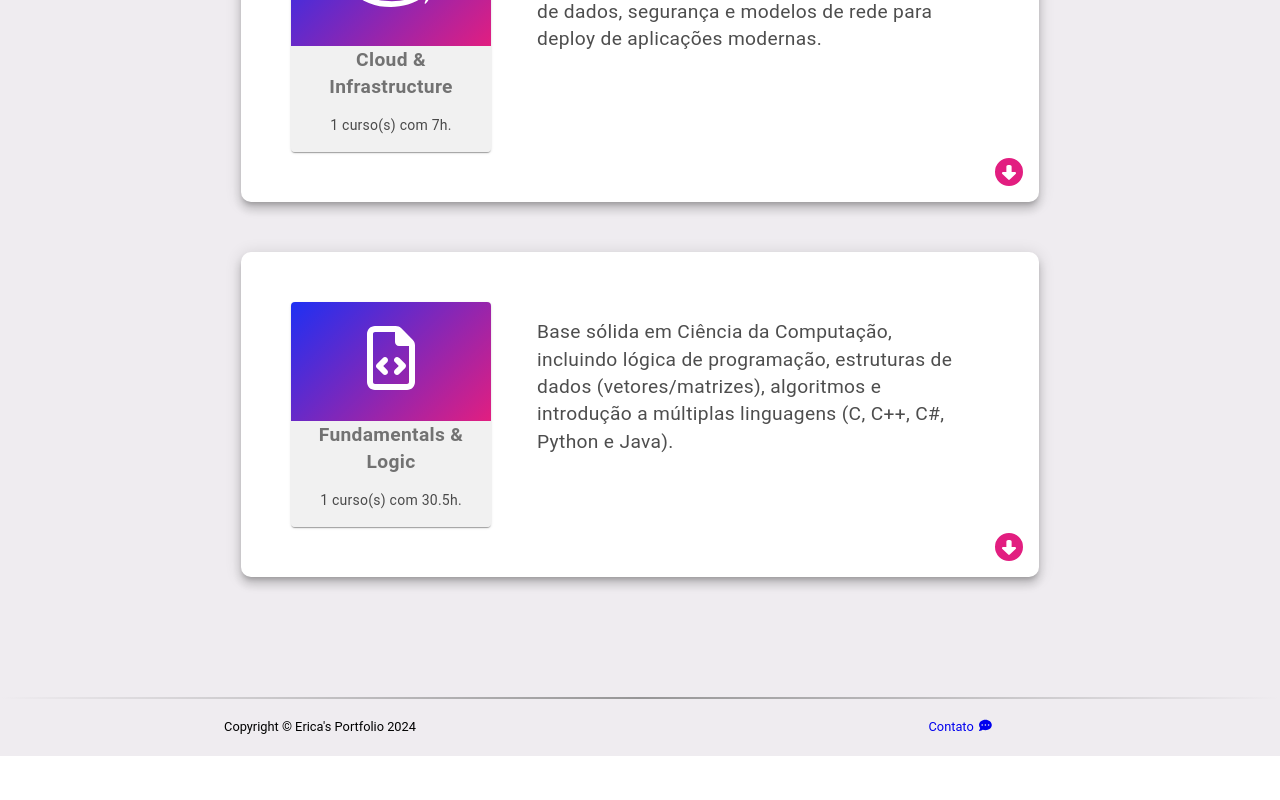
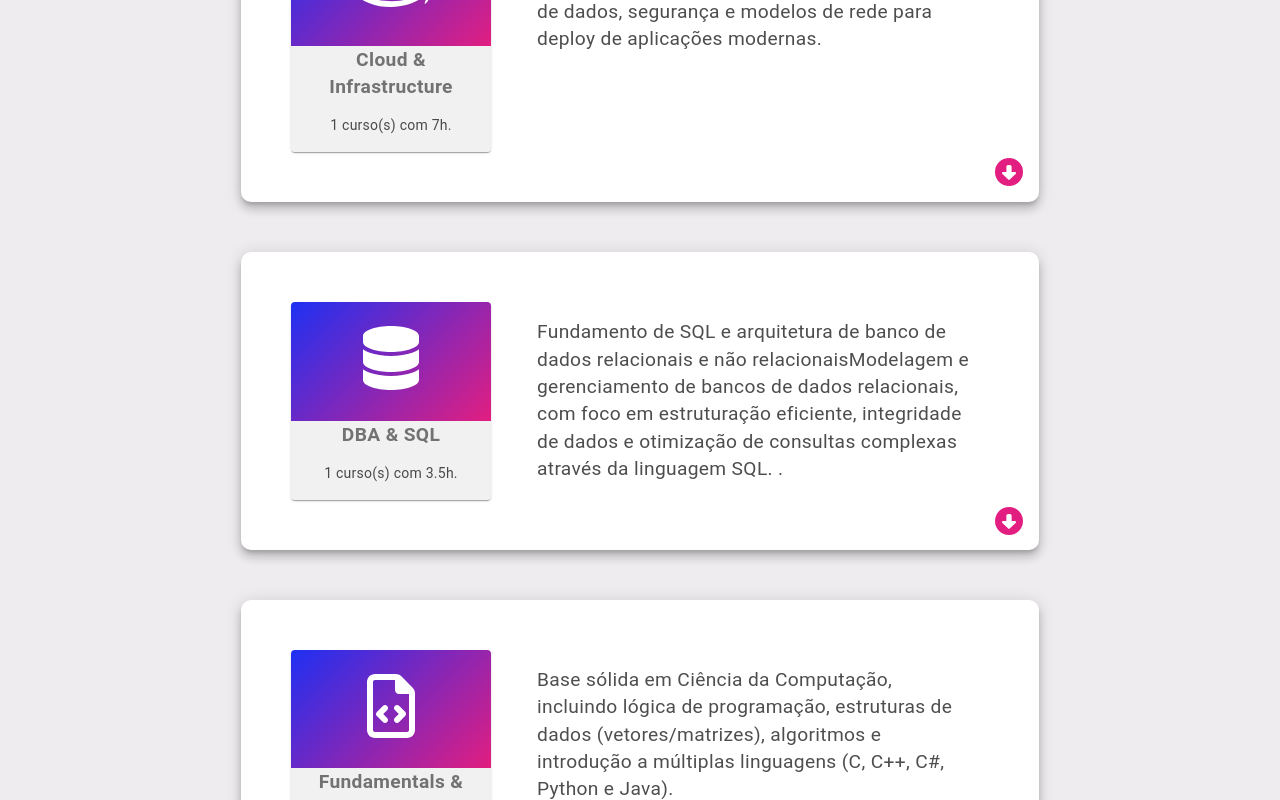
Before and after one commit to erizoka/myPortfolio, a Vue app: page /summary in a window 1280 px wide. Shown: the part 3037-3837 px from the top of the page. Before the commit the page ends 3793 px from the top, so only its background shows below. Built offline with nearby package versions, Linux system fonts and the light colour scheme; what notyf would draw is missing.

Commit message:
Adicionando dois cursos

```diff
--- a/src/components/Summary/SummaryFormations.vue
+++ b/src/components/Summary/SummaryFormations.vue
@@ -46,7 +46,7 @@
                         <span class="pl-4">{{ c.name }}</span>
 
                         <a :href="c.certificationLink" target="_blank" class="holographic-btn">
-                            <icon :icon="certificationIcon" class="cert-icon" />
+                            <icon :icon="c.isYoutube ? youtubeIcon : certificationIcon" class="cert-icon" />
                         </a>
                     </div>
                 </v-list>
@@ -64,6 +64,7 @@ export default {
             resume,
             openCard: null,
             certificationIcon: ["fas", "award"],
+            youtubeIcon: ["fab", "youtube"],
         }
     },
     methods: {
--- a/src/components/Summary/data.ts
+++ b/src/components/Summary/data.ts
@@ -54,13 +54,19 @@ export const resume = [
     title: "Dart & Flutter",
     icon: ["fab", "flutter"],
     description: `Criação de aplicativos nativos multiplataforma (iOS e Android) com Flutter.
-    Implementação de funcionalidades avançadas como geolocalização (Google Maps), uso de hardware (câmera), autenticação e design responsivo.`,
+    Implementação de funcionalidades avançadas como geolocalização (Google Maps), uso de hardware (câmera), autenticação integrando com backend e design responsivo.`,
     courseList: [
       {
         name: "Aprenda Flutter e Desenvolva Apps Para Android e IOS",
         ch: 60,
         certificationLink:
           "https://www.udemy.com/certificate/UC-884acb58-ae71-4d78-a12b-c3b85efd17f0/",
+      },
+      {
+        name: "Crie um App de Quitanda Virtual com Flutter + GetX",
+        ch: 24.5,
+        certificationLink:
+          "https://www.udemy.com/certificate/UC-6ddd6839-25c5-4a64-bdb2-2551d0fc6aa3/",
       },
     ],
   },
@@ -150,6 +156,21 @@ export const resume = [
   },
   {
     type: "course",
+    title: "DBA & SQL",
+    icon: ["fas", "database"],
+    description: `Fundamento de SQL e arquitetura de banco de dados relacionais e não relacionaisModelagem e gerenciamento de bancos de dados relacionais,
+    com foco em estruturação eficiente, integridade de dados e otimização de consultas complexas através da linguagem SQL. .`,
+    courseList: [
+      {
+        name: "Curso SQL Completo 2025 [Iniciantes] + Desafios + Muita Prática",
+        ch: 3.5,
+        isYoutube: true,
+        certificationLink: "https://www.youtube.com/watch?v=G7bMwefn8RQ",
+      },
+    ],
+  },
+  {
+    type: "course",
     title: "Fundamentals & Logic",
     icon: ["far", "file-code"],
     description: `Base sólida em Ciência da Computação, incluindo lógica de programação,
--- a/src/plugins/fontawesome.ts
+++ b/src/plugins/fontawesome.ts
@@ -8,6 +8,7 @@ import {
   faAward,
   faCircleDown,
   faCircleUp,
+  faDatabase,
 } from "@fortawesome/free-solid-svg-icons";
 import { faEnvelope, faFileCode } from "@fortawesome/free-regular-svg-icons";
 import {
@@ -23,6 +24,7 @@ import {
   faHtml5,
   faAws,
   faNodeJs,
+  faYoutube,
 } from "@fortawesome/free-brands-svg-icons";
 
 library.add(
@@ -46,7 +48,9 @@ library.add(
   faNodeJs,
   faFileCode,
   faCircleDown,
-  faCircleUp
+  faCircleUp,
+  faDatabase,
+  faYoutube,
 );
 
 export { FontAwesomeIcon };
```
Also changed, not shown: 2 other files (tests, documents, lock files or other folders).
